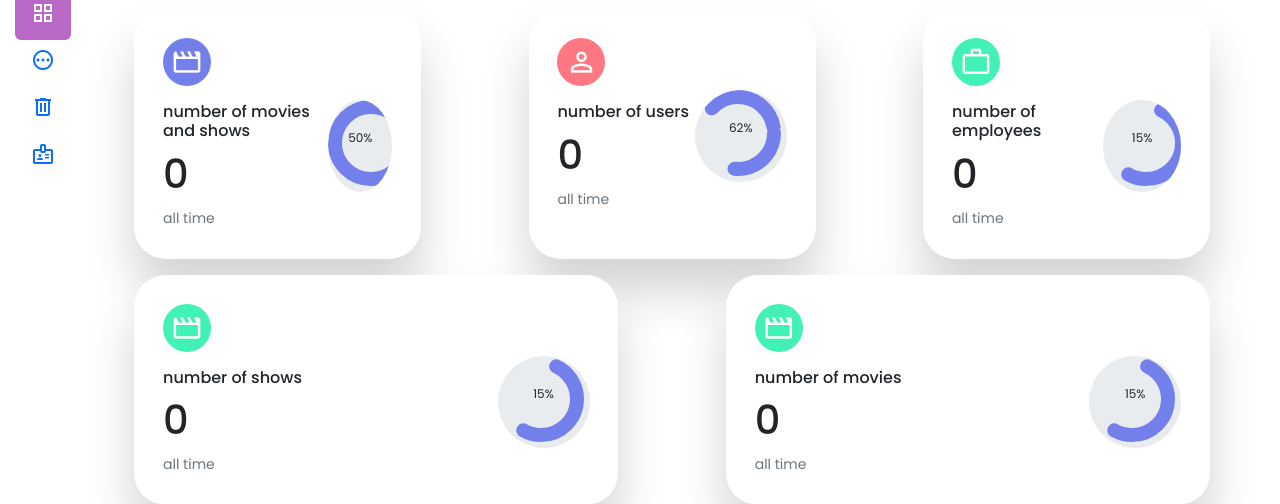
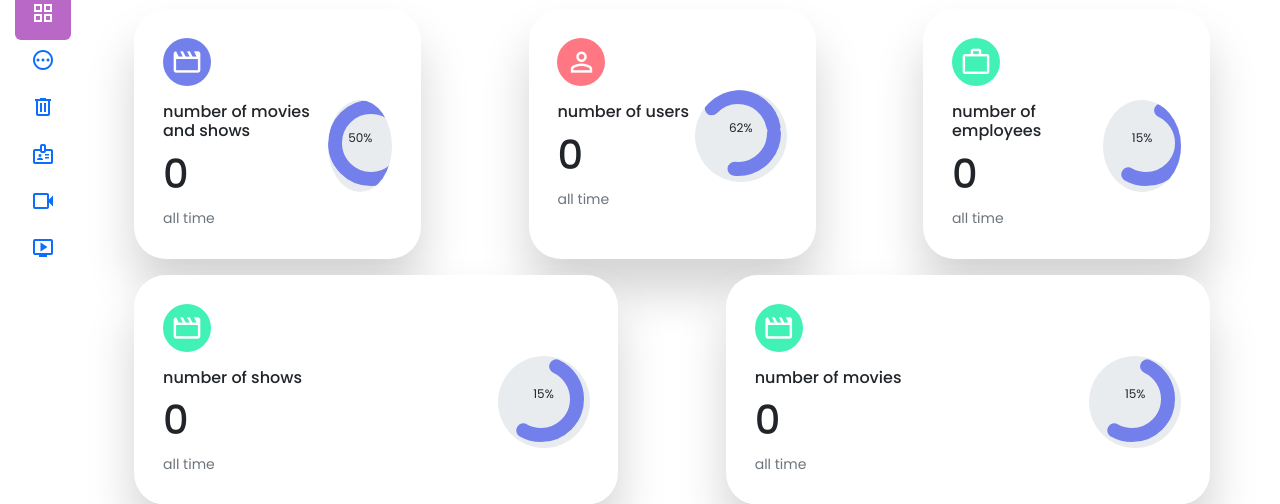
Before and after one commit to hkimi02/HKmoviesShop, a PHP site: page /admin/index.php in a window 1280 px wide. Shown: the part 96-600 px from the top of the page. Run offline with PHP 8.4, Linux system fonts and the light colour scheme; the visitor is signed in with stand-in values (Sample User, id 1); data that the repository does not hold is empty; some libraries are stand-ins or nearby versions.

Commit message:
update @email

```diff
--- a/admin/home.phtml
+++ b/admin/home.phtml
@@ -67,6 +67,12 @@
                         </span></button>
                     <button class="nav-link" id="v-pills-employes-tab" data-bs-toggle="pill" data-bs-target="#v-pills-employes" type="button" role="tab" aria-controls="v-pills-employes" aria-selected="false"><span class="material-symbols-outlined">
                             badge
+                        </span></button>
+                    <button class="nav-link" id="v-pills-movies-tab" data-bs-toggle="pill" data-bs-target="#v-pills-movies" type="button" role="tab" aria-controls="v-pills-movies" aria-selected="false"><span class="material-symbols-outlined">
+                            videocam
+                        </span></button>
+                    <button class="nav-link" id="v-pills-shows-tab" data-bs-toggle="pill" data-bs-target="#v-pills-shows" type="button" role="tab" aria-controls="v-pills-shows" aria-selected="false"><span class="material-symbols-outlined">
+                            live_tv
                         </span></button>
                 </div>
                 <div class="tab-content" id="v-pills-tabContent">
@@ -273,7 +279,7 @@
                     </div>
                     <div class="tab-pane fade tab-bg" id="v-pills-employes" role="tabpanel" aria-labelledby="v-pills-employes-tab" tabindex="0">
                         <div class="row">
-                    <?php foreach ($employes as $element) { ?>
+                            <?php foreach ($employes as $element) { ?>
                                 <div class="card mb-3 col">
                                     <div class="row g-0">
                                         <div class="col-md-4">
@@ -290,9 +296,13 @@
                                         </div>
                                     </div>
                                 </div>
-                                <?php } ?>
+                            <?php } ?>
                         </div>
-                        </div>
+                    </div>
+                    <div class="tab-pane fade tab-bg" id="v-pills-movies" role="tabpanel" aria-labelledby="v-pills-movies-tab" tabindex="0">
+                    </div>
+                    <div class="tab-pane fade tab-bg" id="v-pills-shows" role="tabpanel" aria-labelledby="v-pills-shows-tab" tabindex="0">
+                    </div>
                 </div>
             </div>
         </div>
--- a/movies_page/index.php
+++ b/movies_page/index.php
@@ -77,8 +77,7 @@
                 'id_user'=>$_SESSION['iduser'],
                 'id_movie'=>$id_movie,
                 'garbage'=>0,
-            ]
-        );
+            ]);
             if($req){
                 header('location:index.php');
             }
--- a/send.php
+++ b/send.php
@@ -14,8 +14,8 @@ function sendmail($name,$email,$subject,$message,$file_name=null){
     $mail->isSMTP();                            //envoyer utilisant SMTP
     $mail->Host="smtp.gmail.com";                //initialization de serveur SMTP
     $mail->SMTPAuth=true;                       //activation SMTP authentification
-    $mail->Username="bizomejri@gmail.com";  //ADRESSE SMTP
-    $mail->Password="cxjzwcrqdlszqyax";           //Mot de passe SMTP
+    $mail->Username="hkmoviesshop@gmail.com";  //ADRESSE SMTP
+    $mail->Password="rkruovdrlycxwmtw";           //Mot de passe SMTP
     $mail->Port=465;                            //Port TCP
     $mail->SMTPSecure="ssl";
     /* Contenu De mail de ADMIN*/
```
Also changed, not shown: storage/30c51ad3301ca1c127325ca7768386a2.png (added), storage/65eb53401b1cee81dc68a930c2da4029.jpg (added), storage/b80787d9a00429f0054ebbf15f8617f3.jpg (added), storage/ee14574b9ab1882eeb9a45aa128d8c16.jpg (added).
